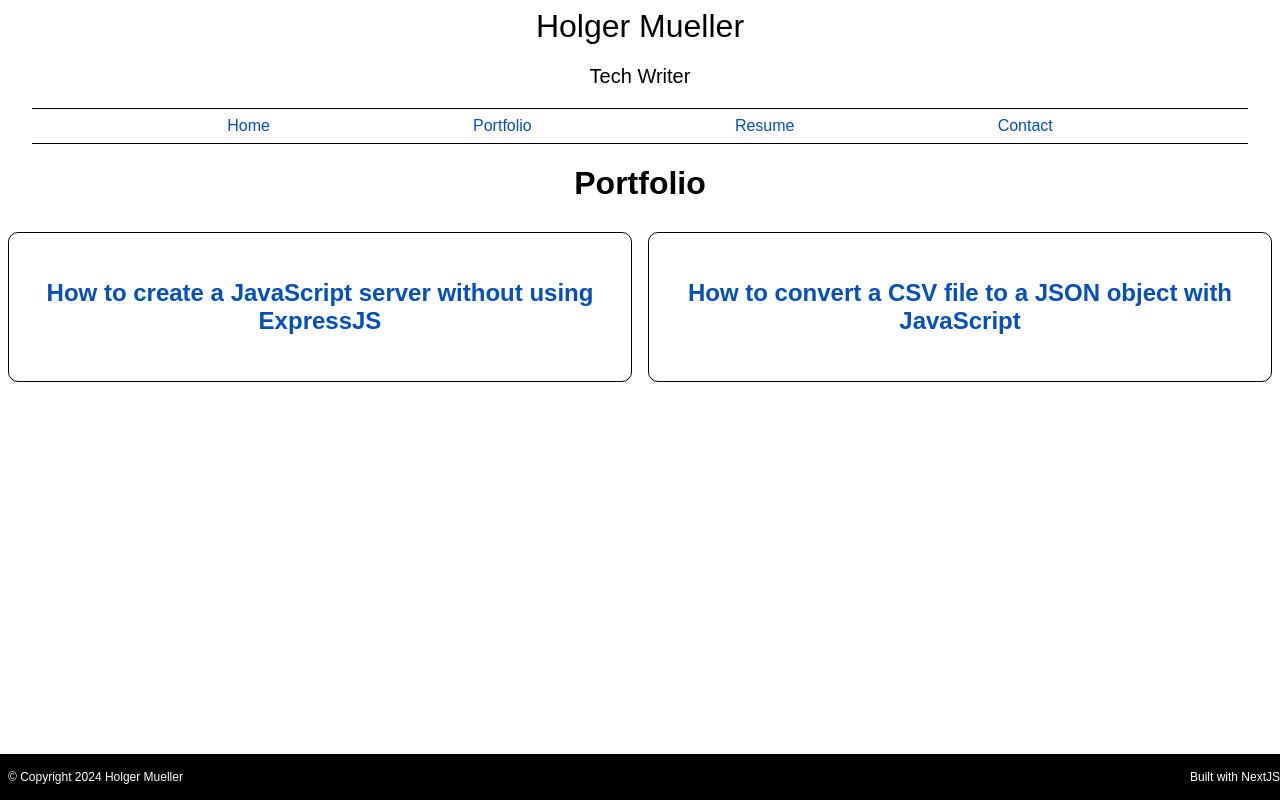
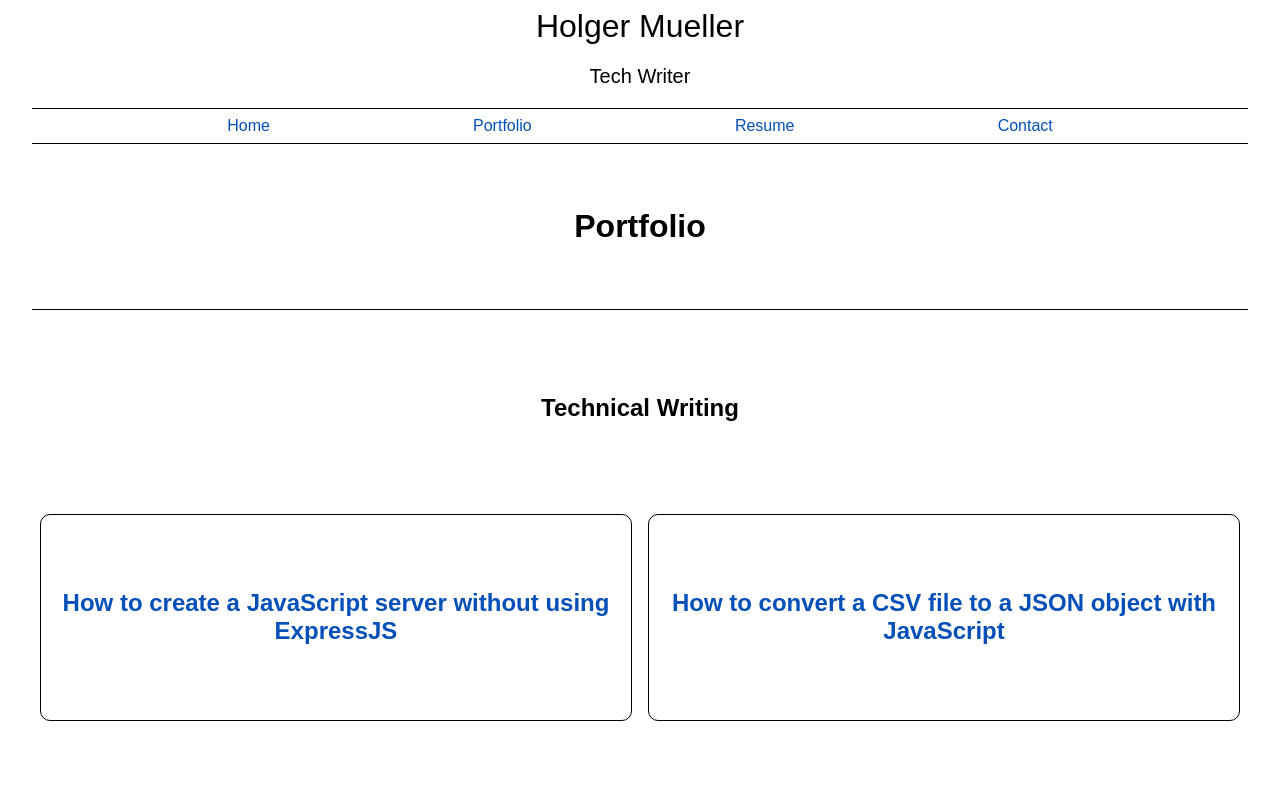
Before and after one commit to Holgermueller/writingportfolio, a Next.js app: page /portfolio in a window 1280 px wide. Shown: the top 800 px of the page. Built offline with nearby package versions, Linux system fonts and the light colour scheme.

Commit message:
added section to portfolio page

```diff
--- a/app/globals.css
+++ b/app/globals.css
@@ -28,8 +28,13 @@ footer {
 
 header,
 footer,
-h1 {
+h1,
+h2 {
   text-align: center;
+}
+
+h2 {
+  padding: 5% 0;
 }
 
 header {
@@ -58,6 +63,13 @@ a {
   text-decoration: none;
   color: #054fb9;
   padding: 8px;
+}
+
+#portfolio h1 {
+  width: 95%;
+  margin: auto;
+  padding: 5% 0;
+  border-bottom: 1px solid black;
 }
 
 .about-paragraph {
@@ -135,6 +147,8 @@ footer p {
 
   .list-container {
     flex-direction: row;
+    width: 95%;
+    margin: auto;
   }
 
   .list-card {
--- a/pages/portfolio/index.js
+++ b/pages/portfolio/index.js
@@ -23,6 +23,8 @@ export default function Portfolio({ allPostsData }) {
       <main>
         <h1>Portfolio</h1>
 
+        <h2>Technical Writing</h2>
+
         <ul className="list-container">
           {allPostsData.map((post) => (
             <div key={post.id} className="list-card">
@@ -41,6 +43,8 @@ export default function Portfolio({ allPostsData }) {
             </div>
           ))}
         </ul>
+
+        <h2>Content Writing</h2>
       </main>
       <Footer />
     </div>
```
